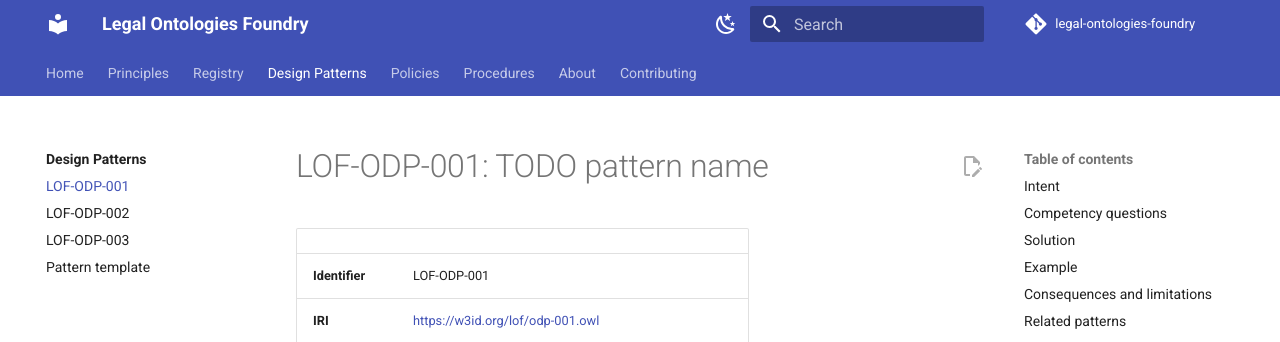
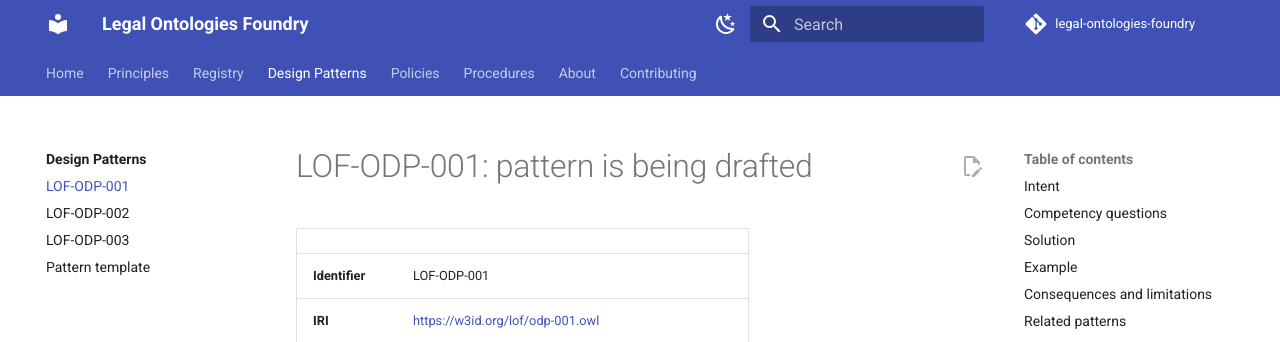
Before and after one commit to legal-ontologies-foundry/legal-ontologies-foundry.github.io, an MkDocs documentation site: the page built from docs/odp/odp-001.md, in a window 1280 px wide and 900 px high. Shown: the top 342 px of the window. Built offline with MkDocs 1.6.1 and Material for MkDocs 9.7.7, drawn with Linux system fonts in a browser that asks for light colours; comment, search, counter and statistics services are not loaded.

Commit message:
Update ODP-001 title to reflect drafting status

```diff
--- a/docs/odp/odp-001.md
+++ b/docs/odp/odp-001.md
@@ -1,4 +1,4 @@
-# LOF-ODP-001: TODO pattern name
+# LOF-ODP-001: pattern is being drafted
 
 | | |
 |---|---|
```
